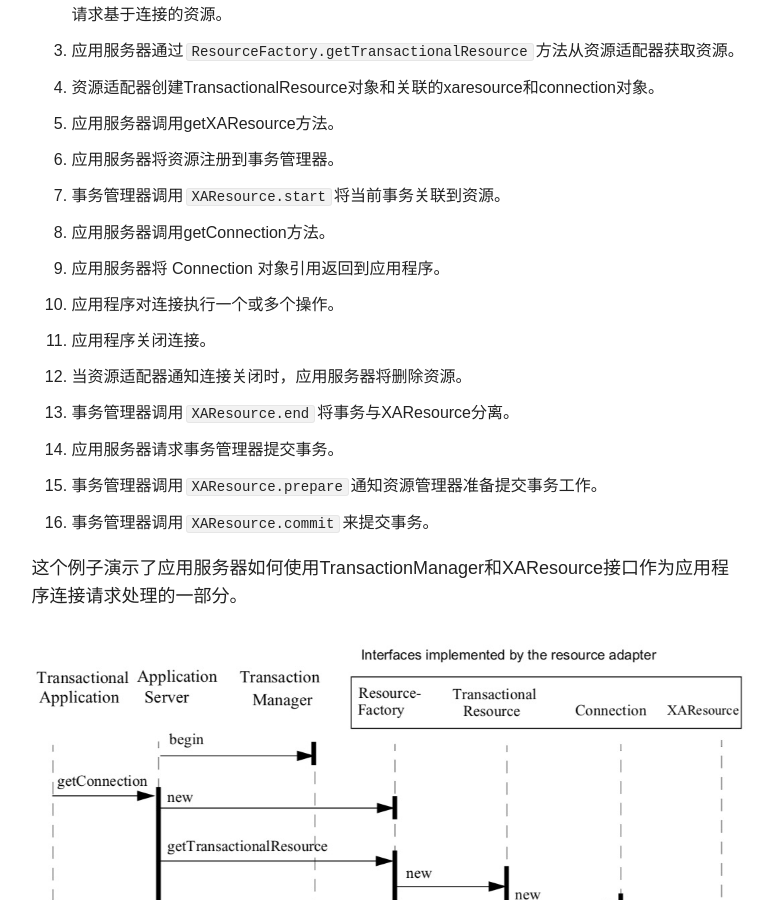
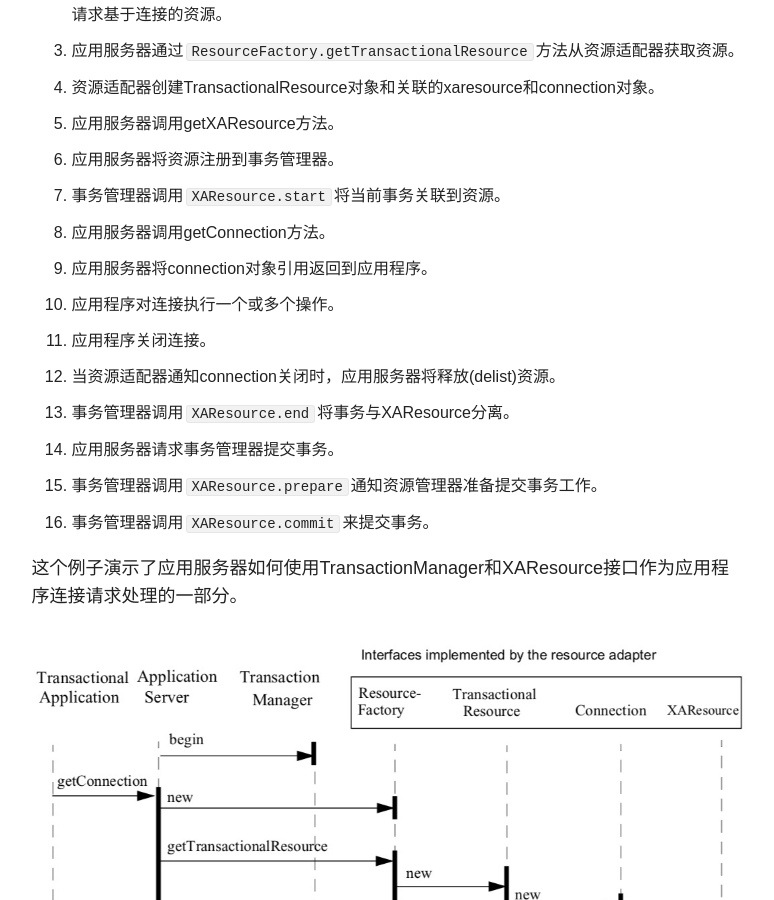
Before and after one commit to Habens/habens.github.io, a Jekyll site: the page built from _posts/blog/2019-03-20-jta.markdown, in a window 1280 px wide and 900 px high, scrolled down 20947 px. Shown: the whole window, without its empty margins (348-1122 px from the left). Built offline with Jekyll 4.4.1, drawn with Linux system fonts in a browser that asks for light colours; comment, search, counter and statistics services are not loaded; some of the changed text lies outside the part shown.

Commit message:
fix typing issue.

```diff
--- a/_posts/blog/2019-03-20-jta.markdown
+++ b/_posts/blog/2019-03-20-jta.markdown
@@ -321,7 +321,7 @@ xares.commit(xid1, false);
 如果资源适配器不支持在同一连接中混合本地事务和全局事务，则资源适配器应抛出特定于资源的异常。例如，如果底层RDBMS的资源管理器不支持在同一个JDBC连接中混合本地事务和全局事务，则会将抛出`java.sql.SQLException`给应用程序。
 
 #### 3.4.8 故障恢复
-在恢复期间，事务管理器必须能够与系统中应用程序使用的所有资源管理器通信。对于每个资源管理器，事务管理器使用`XAResource。recover`方法检索当前处于准备状态或启发式完成状态（heuristically completed）的事务列表。
+在恢复期间，事务管理器必须能够与系统中应用程序使用的所有资源管理器通信。对于每个资源管理器，事务管理器使用`XAResource.recover`方法检索当前处于准备状态或启发式完成状态（heuristically completed）的事务列表。
 
 通常，系统管理员会为部署在系统上的应用程序使用的所有事务资源工厂做配置。这种资源工厂的一个例子是JDBC XADataSource对象，它是JDBC XAConnection对象的工厂。这些事务资源工厂对象的实现既可`javax.naming.Referenceable`又可`java.io.Serializable`，因此它们可以存储在所有JNDI命名上下文中。
 
@@ -424,10 +424,10 @@ Connection con = (Connection)res.getConnection();
 6. 应用服务器将资源注册到事务管理器。
 7. 事务管理器调用`XAResource.start`将当前事务关联到资源。
 8. 应用服务器调用getConnection方法。
-9. 应用服务器将 Connection 对象引用返回到应用程序。
+9. 应用服务器将connection对象引用返回到应用程序。
 10. 应用程序对连接执行一个或多个操作。
 11. 应用程序关闭连接。
-12. 当资源适配器通知连接关闭时，应用服务器将删除资源。
+12. 当资源适配器通知connection关闭时，应用服务器将释放(delist)资源。
 13. 事务管理器调用`XAResource.end`将事务与XAResource分离。
 14. 应用服务器请求事务管理器提交事务。
 15. 事务管理器调用`XAResource.prepare`通知资源管理器准备提交事务工作。
```
